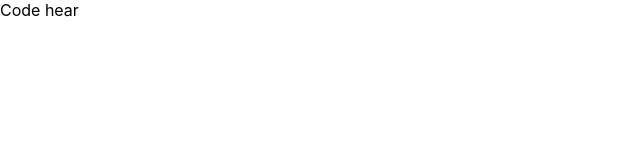
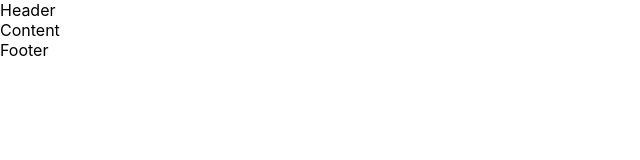
Before and after one commit to SheilaTran-UCF/chat-Website, a React (Create React App) app: page / in a window 1280 px wide. Shown: the top 160 px of the page, without its empty margins (0-640 px from the left). Built offline with nearby package versions, Linux system fonts and the light colour scheme.

Commit message:
implement login UI

```diff
--- a/src/App.js
+++ b/src/App.js
@@ -1,12 +1,7 @@
-import styled from "styled-components";
-
-const Container = styled.div`
-  display: flex;
-  flex-direction: column;
-`;
+import Login from "./feature/login";
 
 function App() {
-  return <Container>Code hear</Container>;
+  return <Login />;
 }
 
 export default App;
--- /dev/null
+++ b/src/components/contextLogin/index.js
@@ -0,0 +1,5 @@
+function ContentLogin() {
+  return <div>Content</div>;
+}
+
+export default ContentLogin;
--- /dev/null
+++ b/src/components/footer/index.js
@@ -0,0 +1,5 @@
+function Footer() {
+  return <div>Footer</div>;
+}
+
+export default Footer;
--- /dev/null
+++ b/src/components/header/index.js
@@ -0,0 +1,5 @@
+function Header() {
+  return <div>Header</div>;
+}
+
+export default Header;
--- /dev/null
+++ b/src/feature/login/index.js
@@ -0,0 +1,18 @@
+import styled from "styled-components";
+import Header from "../../components/header";
+import ContentLogin from "../../components/contextLogin";
+import Footer from "../../components/footer";
+
+const LoginContainer = styled.div``;
+
+function Login() {
+  return (
+    <LoginContainer>
+      <Header></Header>
+      <ContentLogin></ContentLogin>
+      <Footer></Footer>
+    </LoginContainer>
+  );
+}
+
+export default Login;
```
